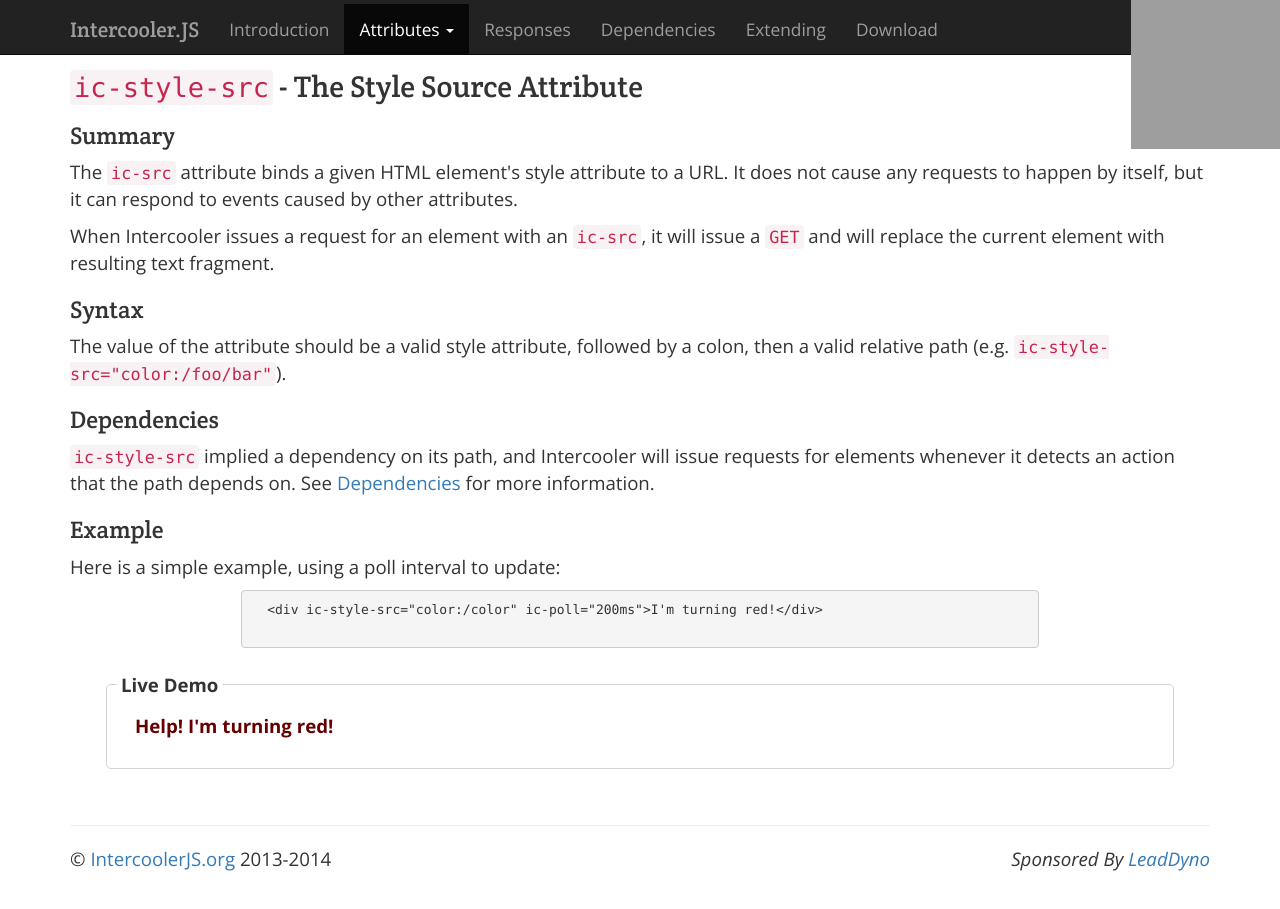
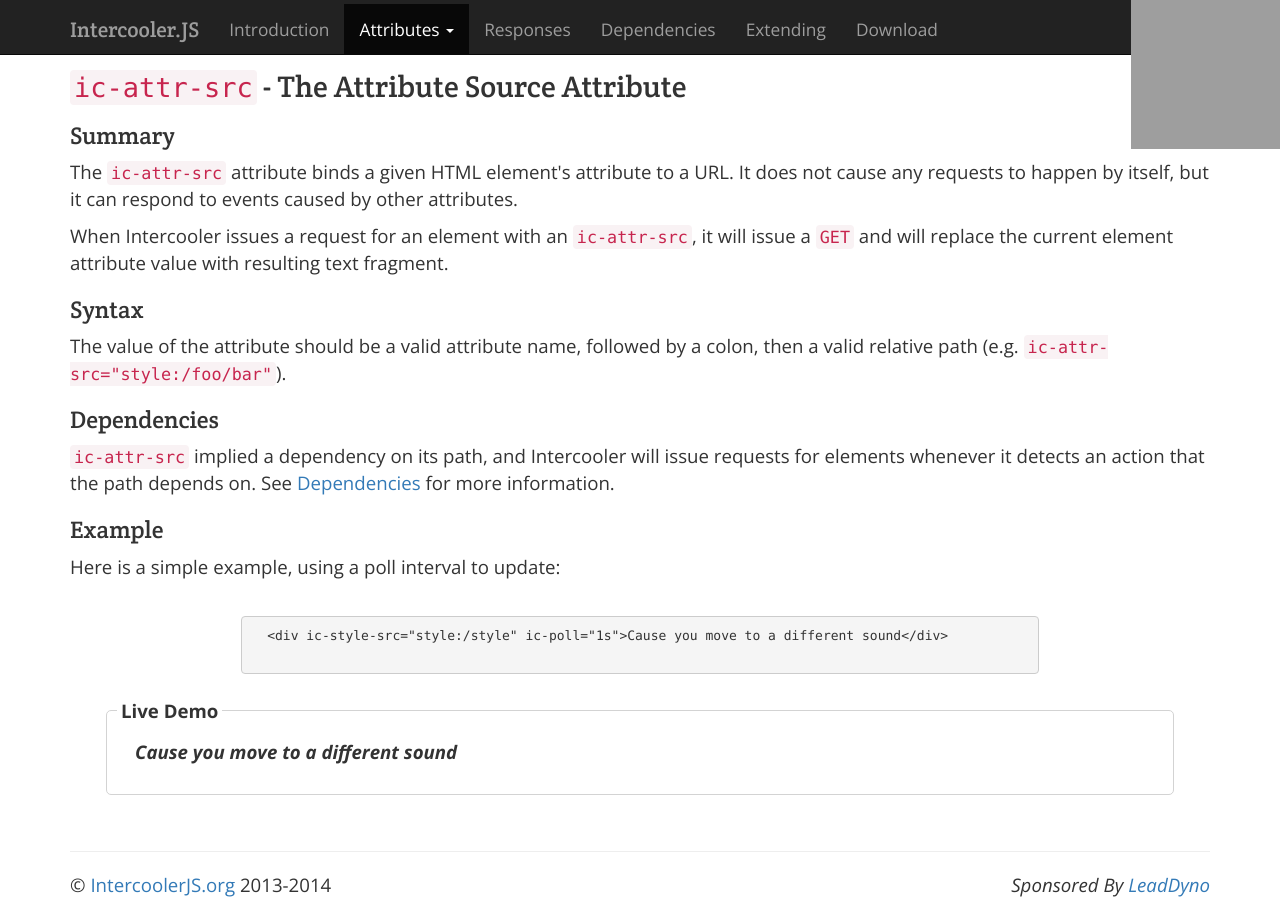
Before and after one commit to bigskysoftware/intercooler-js, a Jekyll site: the page built from www/attributes/ic-attr-src.html, in a window 1280 px wide. Built offline with Jekyll 4.4.1, drawn with Linux system fonts in a browser that asks for light colours; nearby versions of some CDN libraries; a style sheet for code colours, icons or effects is not loaded; grey boxes are pictures that could not be loaded.

Commit message:
More docs

```diff
--- a/www/attributes/ic-attr-src.html
+++ b/www/attributes/ic-attr-src.html
@@ -1,6 +1,6 @@
 ---
 layout: default
-nav: attributes > ic-src
+nav: attributes > ic-attr-src
 ---
 
 <div class="container">
@@ -8,25 +8,25 @@ nav: attributes > ic-src
   <div class="row">
     <div class="col-md-12">
 
-      <h2><code>ic-style-src</code> - The Style Source Attribute</h2>
+      <h2><code>ic-attr-src</code> - The Attribute Source Attribute</h2>
 
       <h3>Summary</h3>
 
-      <p>The <code>ic-src</code> attribute binds a given HTML element's style attribute to a URL.  It does not cause any
+      <p>The <code>ic-attr-src</code> attribute binds a given HTML element's attribute to a URL.  It does not cause any
         requests to happen by itself, but it can respond to events caused by other attributes.</p>
 
-      <p>When Intercooler issues a request for an element with an <code>ic-src</code>, it will issue a <code>GET</code>
-      and will replace the current element with resulting text fragment.</p>
+      <p>When Intercooler issues a request for an element with an <code>ic-attr-src</code>, it will issue a <code>GET</code>
+      and will replace the current element attribute value with resulting text fragment.</p>
 
       <h3>Syntax</h3>
 
-      <p>The value of the attribute should be a valid style attribute, followed by a colon, then a valid relative
+      <p>The value of the attribute should be a valid attribute name, followed by a colon, then a valid relative
         path
-        (e.g. <code>ic-style-src="color:/foo/bar"</code>).</p>
+        (e.g. <code>ic-attr-src="style:/foo/bar"</code>).</p>
 
       <h3>Dependencies</h3>
 
-      <p><code>ic-style-src</code> implied a dependency on its path, and Intercooler will issue requests for elements
+      <p><code>ic-attr-src</code> implied a dependency on its path, and Intercooler will issue requests for elements
         whenever it detects an action that the path depends on.  See <a href="/dependencies.html">Dependencies</a> for
       more information.</p>
 
@@ -35,25 +35,33 @@ nav: attributes > ic-src
       <p>Here is a simple example, using a poll interval to update:</p>
 
       <pre>
-  &lt;div ic-style-src="color:/color" ic-poll="200ms">I'm turning red!&lt;/div>
+  &lt;div ic-style-src="style:/style" ic-poll="1s">Cause you move to a different sound&lt;/div>
       </pre>
 
 
       <div class="live-demo">
         <script>
           (function () {
-            var init = new Date().getTime() / 1000;
+            var i = 0;
             Intercooler.addURLHandler({
-              'url': '/color',
+              'url': '/style',
               'get': function () {
-                var seconds = (Math.floor((new Date().getTime() / 1000) - init) * 25) % 256;
-
-                return "rgb(" + seconds + ",0,0)";
+                i+= 1;
+                i = i % 4;
+                if(i == 0) {
+                  return "";
+                } else if(i == 1){
+                  return "font-weight:bold";
+                } else if(i == 2) {
+                  return "font-weight:bold;font-style:italic;";
+                } else {
+                  return "font-style:italic;";
+                }
               }
             });
           })();
         </script>
-        <strong><div ic-style-src="color:/color" ic-poll="200ms">Help! I'm turning red!</div></strong>
+        <div ic-attr-src="style:/style" ic-poll="2s">Cause you move to a different sound</div>
       </div>
 
     </div>
--- a/www/attributes/ic-style-src.html
+++ b/www/attributes/ic-style-src.html
@@ -12,15 +12,15 @@ nav: attributes > ic-src
 
       <h3>Summary</h3>
 
-      <p>The <code>ic-src</code> attribute binds a given HTML element's style attribute to a URL.  It does not cause any
+      <p>The <code>ic-style-src</code> attribute binds a given HTML element's style attribute to a URL.  It does not cause any
         requests to happen by itself, but it can respond to events caused by other attributes.</p>
 
-      <p>When Intercooler issues a request for an element with an <code>ic-src</code>, it will issue a <code>GET</code>
-      and will replace the current element with resulting text fragment.</p>
+      <p>When Intercooler issues a request for an element with an <code>ic-style-src</code>, it will issue a <code>GET</code>
+      and will replace the current element's style value with resulting text fragment.</p>
 
       <h3>Syntax</h3>
 
-      <p>The value of the attribute should be a valid style attribute, followed by a colon, then a valid relative
+      <p>The value of the attribute should be a valid style attribute name, followed by a colon, then a valid relative
         path
         (e.g. <code>ic-style-src="color:/foo/bar"</code>).</p>
 
--- a/www/css/site.css
+++ b/www/css/site.css
@@ -52,6 +52,5 @@ body {
 
 pre {
   width: 70%;
-  margin-left: auto;
-  margin-right: auto;
+  margin: 36px auto;
 }
```
Also changed, not shown: other parts of www/attributes/ic-style-src.html (+1 -1 lines).
